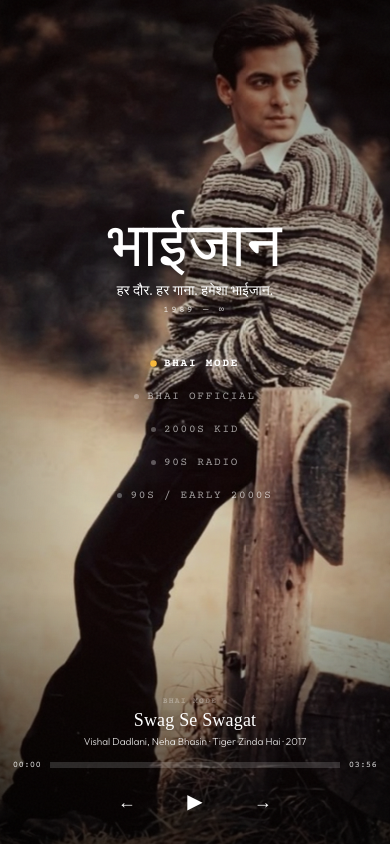
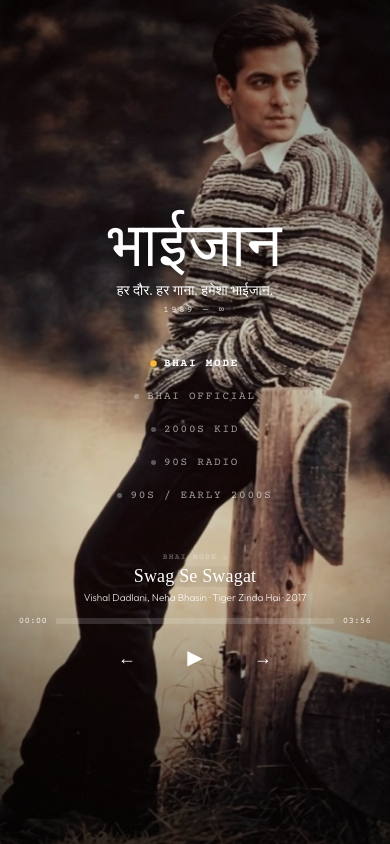
Before and after one commit to pandeYtushal/bhaijaan, a React (Vite) app: page / in a window 390 px wide. Built offline with nearby package versions, Linux system fonts and the light colour scheme; a web font is replaced by a local one.

Commit message:
update player

```diff
--- a/src/index.css
+++ b/src/index.css
@@ -685,13 +685,13 @@ button {
     box-shadow: 0 0 8px #f6b93c;
   }
 
-  /* Player Dock at Bottom */
+  /* Player Dock - Hand Friendly Upper Floating Position */
   .environment-dock {
     position: fixed;
-    bottom: 0;
+    bottom: max(160px, calc(140px + env(safe-area-inset-bottom)));
     left: 0;
     right: 0;
-    padding: 0 12px 16px;
+    padding: 0 18px;
     z-index: 10;
   }
 
```
